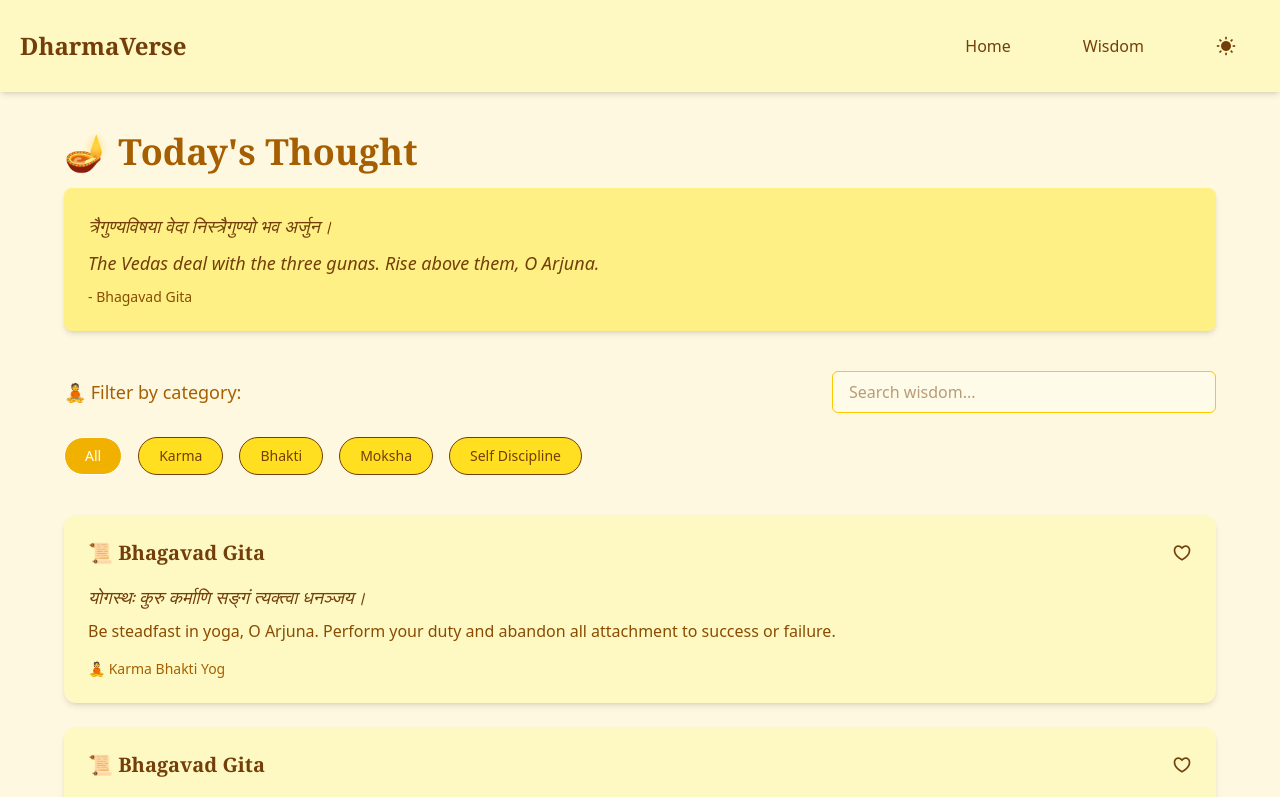
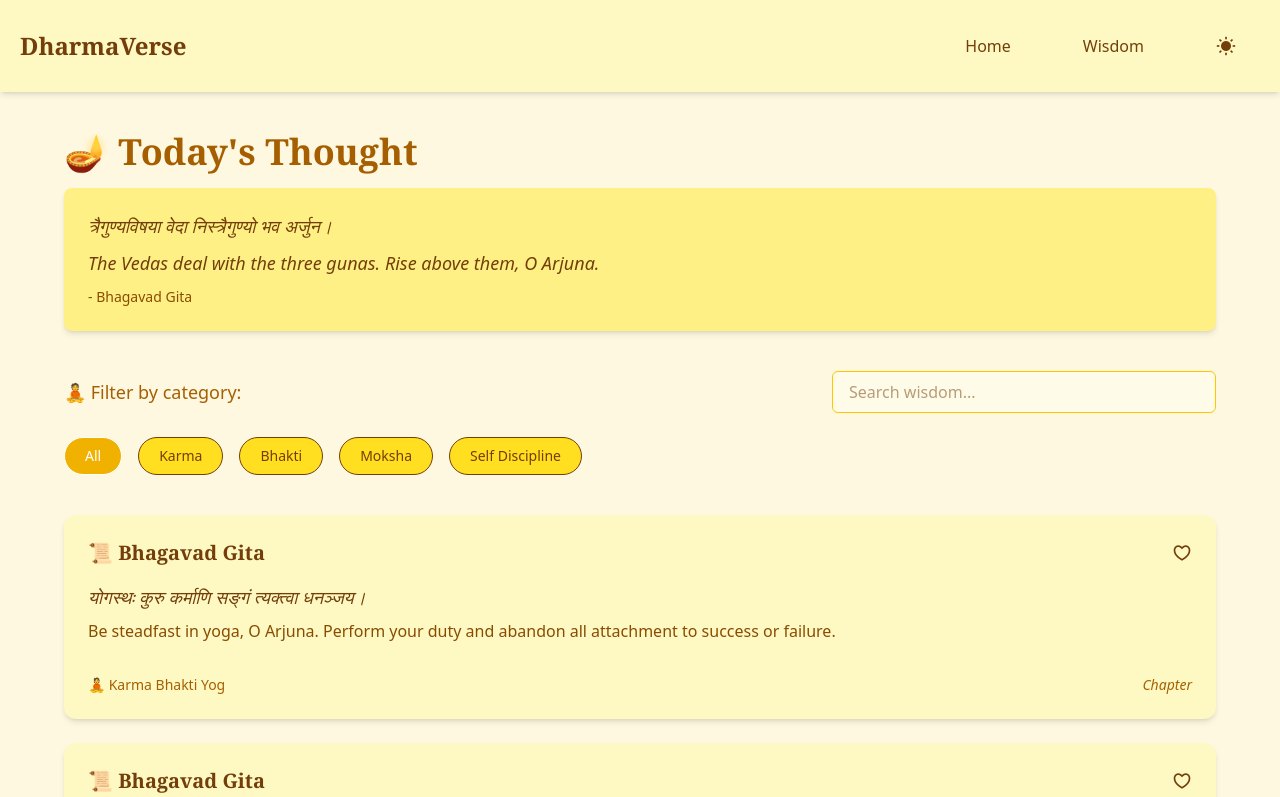
Before and after one commit to Basanta-khatri-0311/DharmaVerse, a React (Vite) app: page / in a window 1280 px wide. Shown: the top 797 px of the page. Built offline with nearby package versions, Linux system fonts and the light colour scheme.

Commit message:
verse card styled

```diff
--- a/src/components/VerseCard.jsx
+++ b/src/components/VerseCard.jsx
@@ -1,6 +1,6 @@
 import React from "react";
 
-const VerseCard = ({verses, toggleFavorite}) => {
+const VerseCard = ({ verses, toggleFavorite }) => {
   return (
     <section className="grid gap-6">
       {verses.length === 0 ? (
@@ -11,30 +11,39 @@ const VerseCard = ({verses, toggleFavorite}) => {
         verses.map((verse) => (
           <div
             key={verse.id}
-            className="bg-yellow-100 dark:bg-yellow-800 p-6 rounded-xl shadow-md transition-all"
+            className="bg-yellow-100 dark:bg-yellow-800 p-6 rounded-xl shadow-md transition-all relative"
           >
             {/* Header */}
             <div className="flex justify-between items-center mb-4">
               <span className="text-xl font-semibold font-serif text-yellow-900 dark:text-yellow-100">
                 📜 {verse.title}
               </span>
-              <button onClick={() => toggleFavorite(verse.id)} className="text-xl text-yellow-900 dark:text-yellow-100 hover:text-red-500 transition-colors">
-                {verse.isFavorite ? <i className="ri-heart-3-fill"></i> : <i className="ri-heart-3-line"></i> }
-
+              <button
+                onClick={() => toggleFavorite(verse.id)}
+                className="text-xl text-yellow-900 dark:text-yellow-100 hover:text-red-500 transition-colors"
+              >
+                {verse.isFavorite ? (
+                  <i className="ri-heart-3-fill"></i>
+                ) : (
+                  <i className="ri-heart-3-line"></i>
+                )}
               </button>
             </div>
 
             {/* Verse Content */}
-            <div className="flex flex-col gap-2">
+            <div className="flex flex-col gap-2 mb-8">
               <span className="text-lg font-medium italic text-yellow-900 dark:text-yellow-200">
                 {verse.sanskrit}
               </span>
               <span className="text-base text-yellow-800 dark:text-yellow-300">
                 {verse.english}
               </span>
-              <span className="text-sm mt-2 text-yellow-700 dark:text-yellow-400">
-                🧘 {verse.tag}
-              </span>
+            </div>
+
+            {/* Verse Meta: Tag (left) and Chapter (right) */}
+            <div className="flex justify-between items-center text-sm text-yellow-700 dark:text-yellow-400">
+              <span>🧘 {verse.tag}</span>
+              <span className="italic">Chapter {verse.chapter}</span>
             </div>
           </div>
         ))
```
